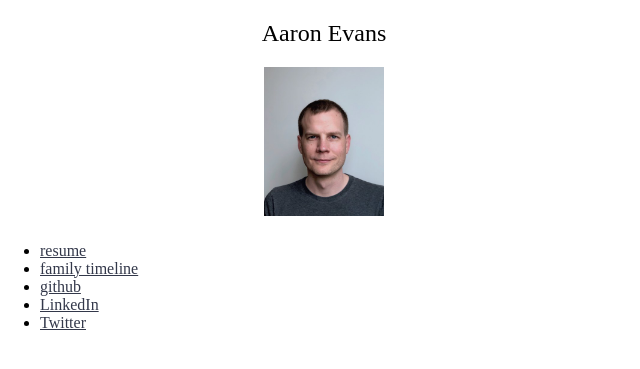
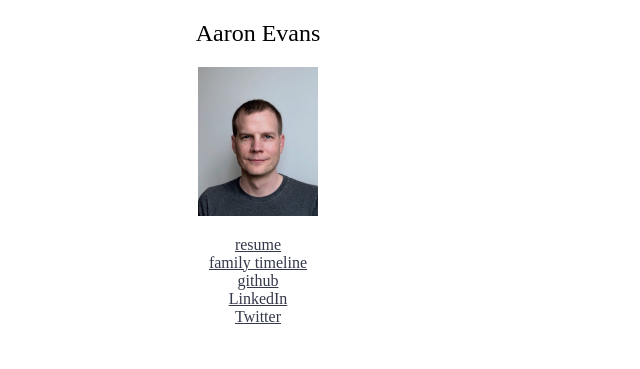
Before and after one commit to aarone/aarone.org, a Jekyll site: the page built from source/index.html, in a window 1280 px wide. Shown: the top 369 px of the page, without its empty margins (0-640 px from the left). Built offline with Jekyll 4.4.1, drawn with Linux system fonts in a browser that asks for light colours; Markdown is read by kramdown in place of the engine named in the settings.

Commit message:
Style cleanup
Fixed homepage spacing for mobile and increased font-sizes.

```diff
--- a/source/_includes/aarone.css
+++ b/source/_includes/aarone.css
@@ -1,23 +1,26 @@
 body {
-  font-family: "SF Pro Text","SF Pro Icons","Helvetica Neue","Helvetica","Arial", sans-serif;
   font-weight: 400;
   color: #1d1d1d;
   background-color: #fafafa;
   margin-top: 2em;
+  font-size: 1.7em;
 }
 
 a:link, a:visited, a:hover, a:active {
     color: rgb(51, 56, 74);
 }
 
+section {
+    margin-top: 1em;
+}
+
 .container {
     text-align: center;
-    width: 50%;
+    max-width: 500px;
 }
 
 img#aaron {
-    max-width:  120px;
-    text-align: right;
+    max-width: 120px;
 }
 
 h2 {
@@ -25,6 +28,7 @@ h2 {
 }
 
 ul {
-    text-align: left;
-    padding-left: 2em;
+    list-style: none;
+    text-align: center;
+    padding-left: 0em;
 }
--- a/source/index.html
+++ b/source/index.html
@@ -12,9 +12,7 @@ title: Aaron Evans
     <section>
       <div class="row">
 	<div class="six columns">
-	  <h2>
-            <img id="aaron" src="images/aaron.jpg" alt="Aaron Evans">
-	  </h2>
+          <img id="aaron" src="images/aaron.jpg" alt="Aaron Evans">
 	</div>
 	<div class="six columns">
 	  <ul>
```
